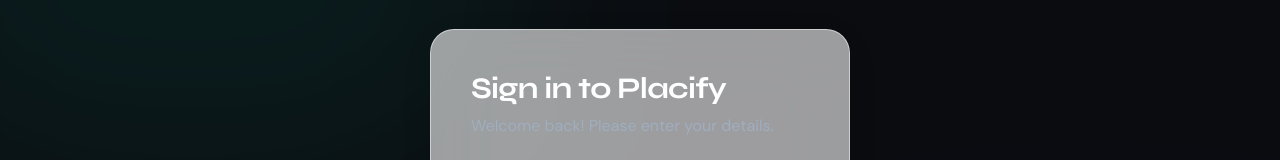
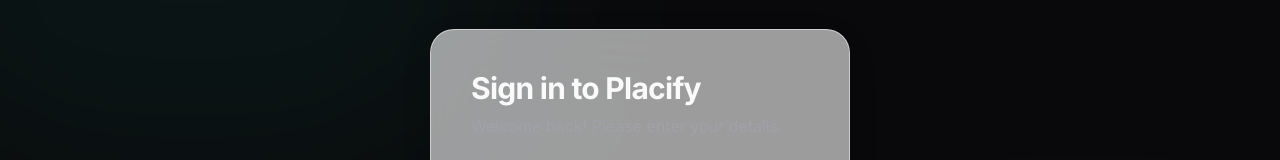
Before and after one commit to auriics/placify-auriic, a React (Vite) app: page / in a window 1280 px wide. Shown: the part 149-309 px from the top of the page. Built offline with nearby package versions, Linux system fonts and the light colour scheme; no server answers; the database is empty.

Commit message:
feat: Implement Phase 1 of Placify 2.0 design architecture (AppShell, Sidebar, Theme)

```diff
--- a/src/App.tsx
+++ b/src/App.tsx
@@ -10,7 +10,7 @@
 import { SLAMonitor } from './components/SLAMonitor';
 import { MigrationExecutor } from './MigrationExecutor';
 import { migrateAllChecklists, testConnection, autoAssignFaizToCandidates } from './services/storage';
-import { Plus, Menu } from 'lucide-react';
+import { Plus, Menu, Search } from 'lucide-react';
 import { MobileBottomNav } from './components/MobileBottomNav';
 
 // Lazy load pages
@@ -279,41 +279,46 @@
 
       <main className={`flex-1 flex flex-col min-h-screen transition-all duration-300 ${(!isReceiptPage && !isBookingPage) ? 'md:ml-[260px]' : ''}`}>
         {!isReceiptPage && !isBookingPage && (
-          <header className="h-16 md:h-20 border-b border-border-primary bg-bg-primary/90 backdrop-blur-xl sticky top-0 z-30 px-3 sm:px-6 flex items-center justify-between shadow-sm">
-            <div className="flex items-center gap-2.5 sm:gap-4 min-w-0">
+          <header className="h-14 md:h-16 border-b border-border-primary bg-bg-secondary/90 backdrop-blur-xl sticky top-0 z-30 px-4 sm:px-6 flex items-center justify-between">
+            <div className="flex items-center gap-3 sm:gap-4 min-w-0">
               <button
-                className="md:hidden p-2 text-text-secondary bg-bg-secondary hover:text-text-primary hover:bg-bg-tertiary rounded-xl transition-all shadow-sm ring-1 ring-border-primary shrink-0"
+                className="md:hidden p-2 -ml-2 text-text-secondary hover:text-text-primary hover:bg-bg-tertiary rounded-md transition-colors shrink-0"
                 onClick={() => setIsSidebarOpen(true)}
                 aria-label="Open sidebar menu"
               >
                 <Menu className="w-5 h-5" />
               </button>
-              <div className="md:hidden min-w-0">
-                <h1 className="text-base font-bold font-heading text-text-primary tracking-tight truncate">
+
+              {/* Page Title & Breadcrumb */}
+              <div className="min-w-0 flex flex-col justify-center">
+                <h1 className="text-sm md:text-base font-semibold text-text-primary tracking-tight truncate">
                   {getMobileTitle(currentHash)}
                 </h1>
-              </div>
-              <div className="hidden md:block">
-                <h2 className="text-xl font-bold font-heading text-text-primary tracking-tight">
-                  {isAurrumRoute ? 'Aurrum Careers' : 'Welcome back!'}
-                </h2>
-                <p className="text-xs text-text-secondary font-medium">
-                  {isAurrumRoute
-                    ? 'Aurrum Dashboard → Candidates → Sales → Interview Support'
-                    : 'Ready to place some great candidates?'}
-                </p>
+                <div className="hidden md:flex items-center text-[11px] text-text-muted font-medium tracking-wide">
+                  <span>{isAurrumRoute ? 'Aurrum' : 'Placify'}</span>
+                  <span className="mx-1.5 opacity-50">/</span>
+                  <span className="truncate">{getMobileTitle(currentHash)}</span>
+                </div>
               </div>
             </div>
 
-            <div className="flex items-center gap-2 sm:gap-4 ml-auto shrink-0">
+            <div className="flex items-center gap-2 sm:gap-3 ml-auto shrink-0">
+              {/* Command Palette Placeholder (To be implemented) */}
+              <div className="hidden lg:flex items-center gap-2 px-3 py-1.5 bg-bg-tertiary/50 border border-border-primary rounded-md text-xs text-text-muted font-medium cursor-pointer hover:bg-bg-tertiary transition-colors mr-2">
+                <Search className="w-3.5 h-3.5" />
+                <span>Search anywhere...</span>
+                <kbd className="ml-2 px-1.5 py-0.5 rounded bg-bg-secondary border border-border-primary text-[10px] font-sans">⌘K</kbd>
+              </div>
+
               <NotificationList />
+
               {user?.role !== 'candidate' && !isAurrumRoute && (
                 <button
                   onClick={() => setIsAddModalOpen(true)}
-                  className="flex items-center gap-1.5 sm:gap-2 px-3 sm:px-4 py-2 sm:py-2.5 bg-accent-blue text-white font-bold rounded-xl hover:bg-accent-blue/90 hover:-translate-y-0.5 transition-all shadow-[0_4px_12px_rgba(0,173,140,0.3)] ring-1 ring-white/10 text-xs sm:text-sm"
+                  className="flex items-center gap-1.5 px-3 py-1.5 md:py-2 bg-accent-blue text-white font-medium rounded-md hover:bg-accent-blue/90 transition-colors shadow-sm text-xs md:text-sm"
                   aria-label="Add Candidate"
                 >
-                  <Plus className="w-4 h-4 sm:w-5 sm:h-5" />
+                  <Plus className="w-4 h-4" />
                   <span className="hidden sm:inline">Add Candidate</span>
                 </button>
               )}
--- a/src/index.css
+++ b/src/index.css
@@ -1,48 +1,56 @@
-@import url('https://fonts.googleapis.com/css2?family=Syne:wght@500;600;700;800&family=DM+Sans:wght@300;400;500;600&family=DM+Mono:wght@400;500&display=swap');
+@import url('https://fonts.googleapis.com/css2?family=Inter:wght@300;400;500;600;700&family=JetBrains+Mono:wght@400;500&display=swap');
 @import "tailwindcss";
 
 @theme {
-  --font-sans: "DM Sans", ui-sans-serif, system-ui, sans-serif;
-  --font-heading: "Syne", sans-serif;
-  --font-mono: "DM Mono", ui-monospace, SFMono-Regular, monospace;
+  --font-sans: "Inter", ui-sans-serif, system-ui, sans-serif;
+  --font-heading: "Inter", ui-sans-serif, system-ui, sans-serif;
+  --font-mono: "JetBrains Mono", ui-monospace, SFMono-Regular, monospace;
 
-  --color-bg-primary: var(--bg-primary);
-  --color-bg-secondary: var(--bg-secondary);
-  --color-bg-tertiary: var(--bg-tertiary);
+  /* Theme color mapping */
+  --color-bg-primary: var(--bg-canvas);
+  --color-bg-secondary: var(--bg-card);
+  --color-bg-tertiary: var(--bg-muted);
   --color-border-primary: var(--border);
   --color-text-primary: var(--text-primary);
   --color-text-secondary: var(--text-secondary);
   --color-text-muted: var(--text-muted);
 
-  --color-accent-blue: #00AD8C;
-  --color-accent-green: #00AD8C;
-  --color-accent-amber: #C9982C;
+  /* Brand mappings - all map to primary to support legacy classes during migration */
+  --color-accent-blue: var(--brand-primary);
+  --color-accent-green: var(--brand-primary);
+  --color-accent-teal: var(--brand-primary);
+  --color-accent-amber: #F59E0B;
   --color-accent-red: #EF4444;
   --color-accent-purple: #8B5CF6;
-  --color-accent-teal: #00AD8C;
-  --color-accent-gray: #6B7280;
+  --color-accent-gray: var(--text-muted);
 }
 
+/* Dark Mode (Default) */
 :root {
   color-scheme: dark;
-  --bg-primary: #0A0C10;
-  --bg-secondary: #12151C;
-  --bg-tertiary: #1A1E26;
-  --border: rgba(255, 255, 255, 0.1);
-  --text-primary: #FFFFFF;
-  --text-secondary: #A0AEC0;
-  --text-muted: #718096;
+  --bg-canvas: #09090B;      /* Zinc 950 */
+  --bg-card: #18181B;        /* Zinc 900 */
+  --bg-muted: #27272A;       /* Zinc 800 */
+  --border: rgba(255, 255, 255, 0.08); /* Minimal subtle border */
+  --text-primary: #FAFAFA;   /* Zinc 50 */
+  --text-secondary: #A1A1AA; /* Zinc 400 */
+  --text-muted: #71717A;     /* Zinc 500 */
+
+  --brand-primary: #0F7664;  /* Placify Teal */
 }
 
+/* Light Mode */
 :root[data-theme="light"] {
   color-scheme: light;
-  --bg-primary: #F8FAFC;
-  --bg-secondary: #FFFFFF;
-  --bg-tertiary: #F1F5F9;
+  --bg-canvas: #FAFAFA;      /* Zinc 50 */
+  --bg-card: #FFFFFF;        /* Pure White */
+  --bg-muted: #F4F4F5;       /* Zinc 100 */
   --border: rgba(0, 0, 0, 0.08);
-  --text-primary: #0F172A;
-  --text-secondary: #475569;
-  --text-muted: #94A3B8;
+  --text-primary: #09090B;   /* Zinc 950 */
+  --text-secondary: #52525B; /* Zinc 600 */
+  --text-muted: #A1A1AA;     /* Zinc 400 */
+
+  --brand-primary: #0F7664;  /* Placify Teal */
 }
 
 /* ==========================================================================
@@ -138,7 +146,7 @@
 }
 
 h1, h2, h3, h4, h5, h6 {
-  @apply font-heading;
+  @apply font-heading tracking-tight;
 }
 
 .dm-mono {
--- a/src/pages/Team.tsx
+++ b/src/pages/Team.tsx
@@ -171,8 +171,7 @@
     leader_id: '' as string | number | null,
     candidate_id: '',
     portal_link: '',
-    is_on_leave: false,
-    proxy_priority: 0,
+    is_on_leave: false, proxy_priority: 0,
   });
 
   const [candidates, setCandidates] = useState<Candidate[]>([]);
@@ -349,7 +348,7 @@
               setIsLoading(false);
               setIsModalOpen(false);
               setEditingUser(null);
-              setFormData({ username: '', display_name: '', role: defaultRole, password: '', leader_id: null, candidate_id: '', portal_link: '', is_on_leave: false });
+              setFormData({ username: '', display_name: '', role: defaultRole, password: '', leader_id: null, candidate_id: '', portal_link: '', is_on_leave: false, proxy_priority: 0 });
               return;
             } else {
               // Auth account exists without a Firestore jpc_users record (e.g. from an interrupted creation).
@@ -391,7 +390,7 @@
               setIsLoading(false);
               setIsModalOpen(false);
               setEditingUser(null);
-              setFormData({ username: '', display_name: '', role: defaultRole, password: '', leader_id: null, candidate_id: '', portal_link: '', is_on_leave: false });
+              setFormData({ username: '', display_name: '', role: defaultRole, password: '', leader_id: null, candidate_id: '', portal_link: '', is_on_leave: false, proxy_priority: 0 });
               return;
             }
           } else if (authError.code === 'auth/weak-password') {
@@ -436,7 +435,7 @@
 
       setIsModalOpen(false);
       setEditingUser(null);
-      setFormData({ username: '', display_name: '', role: defaultRole, password: '', leader_id: null, candidate_id: '', portal_link: '', is_on_leave: false });
+      setFormData({ username: '', display_name: '', role: defaultRole, password: '', leader_id: null, candidate_id: '', portal_link: '', is_on_leave: false, proxy_priority: 0 });
     } catch (error) {
       console.error('Save user error:', error);
       showToast('Failed to save user', 'error');
@@ -567,7 +566,7 @@
 
       // Marking as back from leave
       await updateDoc(doc(db, 'jpc_users', String(targetUser.id)), {
-        is_on_leave: false,
+        is_on_leave: false, proxy_priority: 0,
         leave_return_date: null
       });
       showToast(`${targetUser.display_name} is now back from leave`, 'success');
@@ -889,7 +888,7 @@
                   leader_id: null,
                   candidate_id: '',
                   portal_link: '',
-                  is_on_leave: false,
+                  is_on_leave: false, proxy_priority: 0,
                 });
                 setIsModalOpen(true);
               }}
@@ -1010,7 +1009,7 @@
                                   leader_id: member.leader_id || null,
                                   candidate_id: member.candidate_id || '',
                                   portal_link: '',
-                                  is_on_leave: member.is_on_leave || false,
+                                  is_on_leave: member.is_on_leave || false, proxy_priority: member.proxy_priority || 0,
                                 });
                                 setIsModalOpen(true);
                               }}
@@ -1182,7 +1181,7 @@
                             leader_id: null,
                             candidate_id: '',
                             portal_link: '',
-                            is_on_leave: false,
+                            is_on_leave: false, proxy_priority: 0,
                           });
                           setIsModalOpen(true);
                         }}
```
Also changed, not shown: src/components/Sidebar.tsx (+27 -57 lines), api/index.js.
